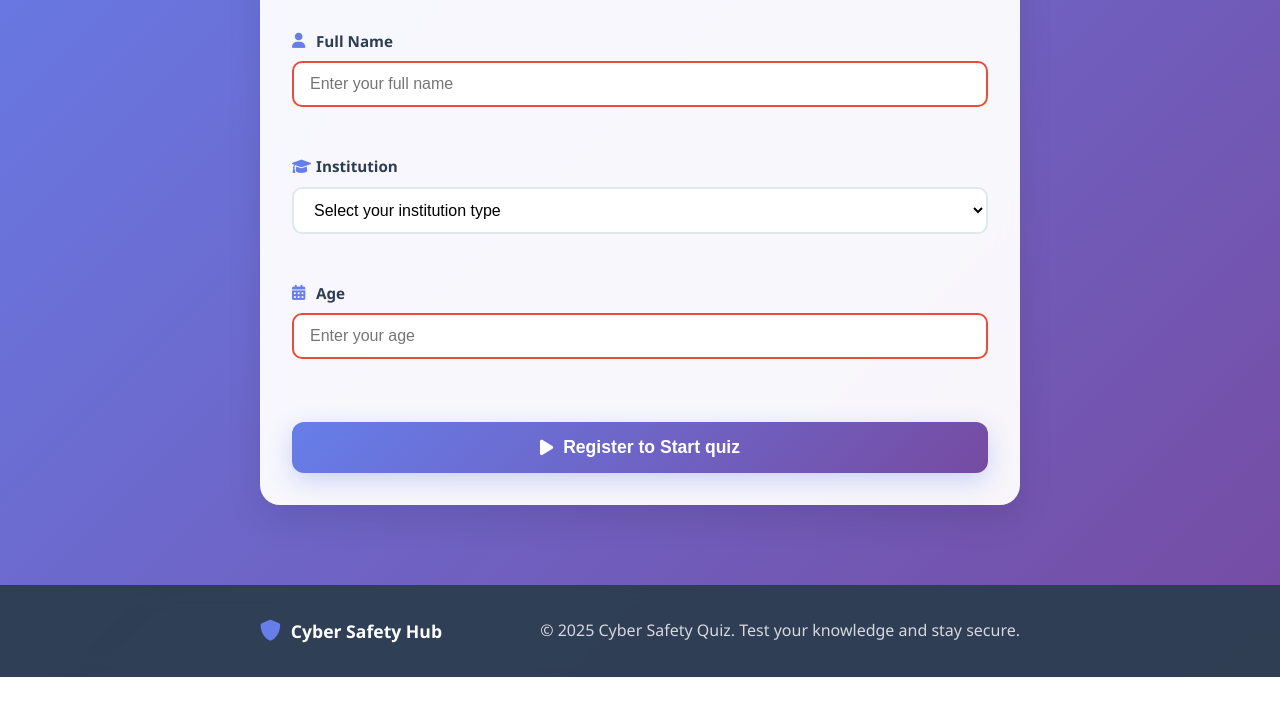
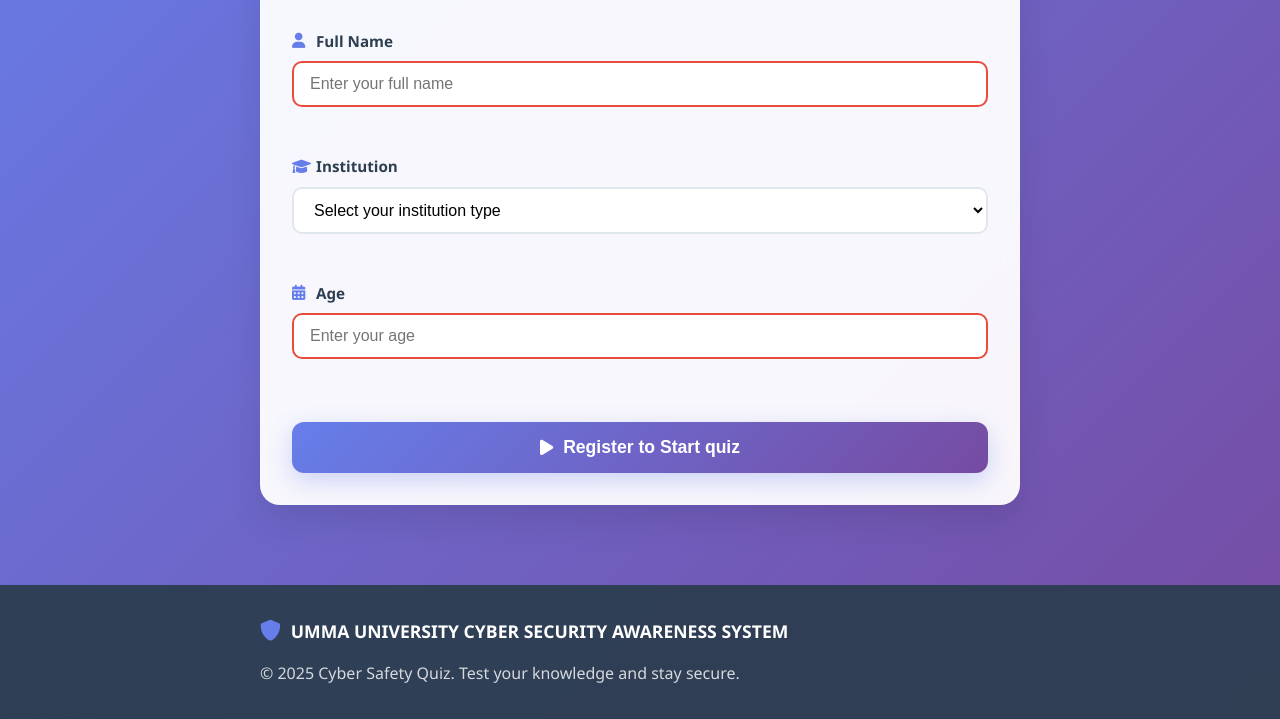
Before and after one commit to Hussein309-MAX/cyberUser, a plain HTML site: page test.html in a window 1280 px wide. Shown: the part 268-987 px from the top of the page. Before the commit the page ends 945 px from the top, so only its background shows below. Drawn offline with Linux system fonts and the light colour scheme.

Commit message:
Update test.html

```diff
--- a/test.html
+++ b/test.html
@@ -140,7 +140,7 @@
       <div class="footer-content">
         <div class="footer-brand">
           <i class="fas fa-shield-alt"></i>
-          <span>Cyber Safety Hub</span>
+          <span>UMMA UNIVERSITY CYBER SECURITY AWARENESS SYSTEM</span>
         </div>
         <p>&copy; 2025 Cyber Safety Quiz. Test your knowledge and stay secure.</p>
       </div>
```
